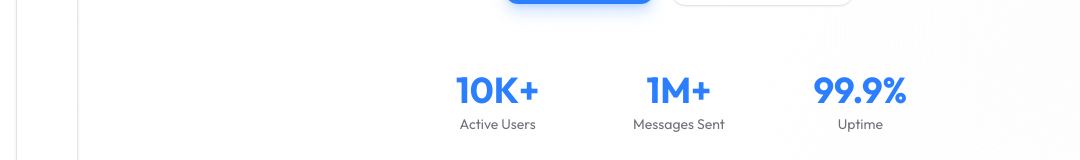
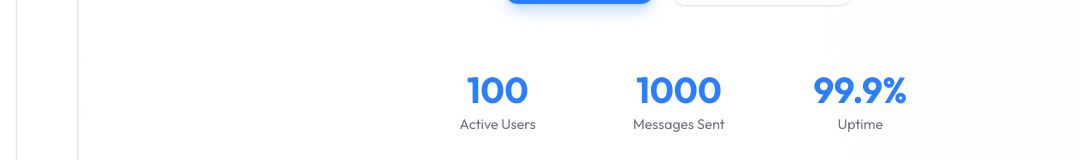
Before and after one commit to Mrkod-ER/chat-app, a Next.js app: page / in a window 1280 px wide. Shown: the part 479-639 px from the top of the page, without its empty margins (0-1080 px from the left). Built offline with nearby package versions, Linux system fonts and the light colour scheme; no server answers.

Commit message:
few changes

```diff
--- a/app/(root)/page.tsx
+++ b/app/(root)/page.tsx
@@ -123,8 +123,8 @@ function UnauthenticatedHome() {
 
           {/* Stats */}
           <div className="grid grid-cols-3 gap-8 pt-8 w-full max-w-lg mx-auto">
-            <AnimatedStat value="10K+" label="Active Users" />
-            <AnimatedStat value="1M+" label="Messages Sent" />
+            <AnimatedStat value="100" label="Active Users" />
+            <AnimatedStat value="1000" label="Messages Sent" />
             <AnimatedStat value="99.9%" label="Uptime" />
           </div>
 
```
